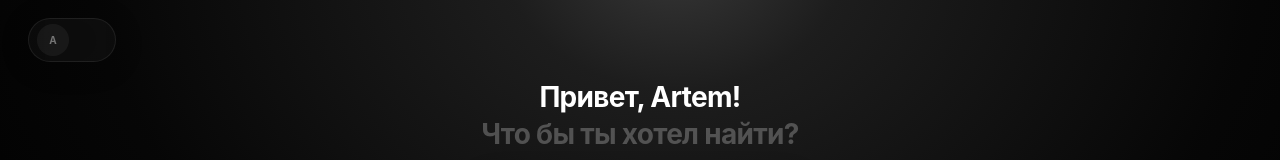
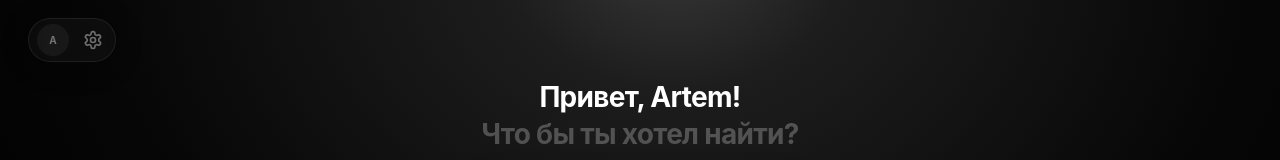
Before and after one commit to fugu70539/PluginBox, a Next.js app: page / in a window 1280 px wide. Shown: the top 160 px of the page. Built offline with nearby package versions, Linux system fonts and the light colour scheme.

Commit message:
Update Hub.tsx

```diff
--- a/src/components/views/Hub.tsx
+++ b/src/components/views/Hub.tsx
@@ -36,20 +36,10 @@ export default function Hub() {
               </div>
             )}
           </div>
-          <button className="size-8 flex items-center justify-center active:scale-90 transition-all">
-            <div
-              style={{
-                backgroundColor: 'white',
-                opacity: 0.4,
-                width: '20px',
-                height: '20px',
-                maskImage: 'url("/Icons/Settings.json")',
-                WebkitMaskImage: 'url("/Icons/Settings.json")',
-                maskSize: 'contain',
-                maskRepeat: 'no-repeat',
-                maskPosition: 'center'
-              }}
-            />
+          <button className="size-8 flex items-center justify-center active:scale-90 transition-all text-white/40">
+            <svg width="20" height="20" viewBox="0 0 24 24" fill="none" stroke="currentColor" strokeWidth="2" strokeLinecap="round" strokeLinejoin="round">
+              <path d="M12.22 2h-.44a2 2 0 0 0-2 2v.18a2 2 0 0 1-1 1.73l-.43.25a2 2 0 0 1-2 0l-.15-.08a2 2 0 0 0-2.73.73l-.22.38a2 2 0 0 0 .73 2.73l.15.1a2 2 0 0 1 1 1.72v.51a2 2 0 0 1-1 1.74l-.15.09a2 2 0 0 0-.73 2.73l.22.38a2 2 0 0 0 2.73.73l.15-.08a2 2 0 0 1 2 0l.43.25a2 2 0 0 1 1 1.73V20a2 2 0 0 0 2 2h.44a2 2 0 0 0 2-2v-.18a2 2 0 0 1 1-1.73l.43-.25a2 2 0 0 1 2 0l.15.08a2 2 0 0 0 2.73-.73l.22-.39a2 2 0 0 0-.73-2.73l-.15-.1a2 2 0 0 1-1-1.72v-.51a2 2 0 0 1 1-1.74l.15-.09a2 2 0 0 0 .73-2.73l-.22-.38a2 2 0 0 0-2.73-.73l-.15.08a2 2 0 0 1-2 0l-.43-.25a2 2 0 0 1-1-1.73V4a2 2 0 0 0-2-2z"/><circle cx="12" cy="12" r="3"/>
+            </svg>
           </button>
         </div>
       </motion.header>
```
